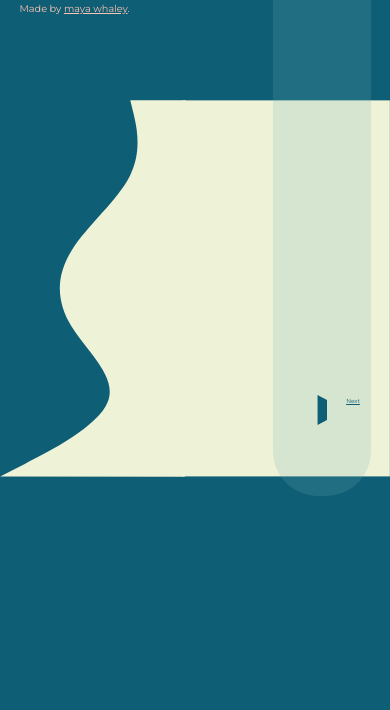
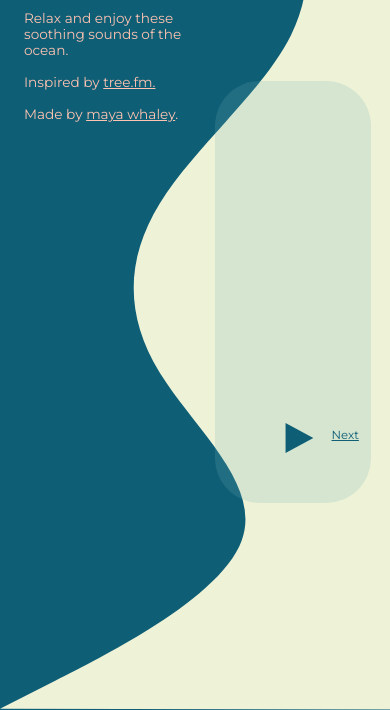
Before and after one commit to mayawhaley/oceans, a website: page index.html in a window 390 px wide. Shown: the part 134-844 px from the top of the page. Drawn offline with Linux system fonts and the light colour scheme; no server answers.

Commit message:
edit for mobile

```diff
--- a/index.html
+++ b/index.html
@@ -23,7 +23,7 @@
             </div>
             <div id="main-desc">
                 <p>
-                    It’s been a long year. Enjoy the relaxing sound of the ocean.
+                    Relax and enjoy these soothing sounds of the ocean.
                     <br>
                     <br>
                     Inspired by <a id="tree" href="https://www.tree.fm/">tree.fm.</a>
--- a/style.css
+++ b/style.css
@@ -9,6 +9,8 @@
 .container{
     background: #0E5E76 url('static/vector.svg') no-repeat;
     background-position: right;
+
+
     background-size: contain;
     height: 100vh;
     width: 100vw;
@@ -19,11 +21,12 @@
 
 .main{
     display: flex;
-    margin: 4%;
+    margin: 2%;
     margin-top: 5%;
     width: 40%;
     height: 60%;
     padding: 1%;
+    /* background-color: wheat; */
 }
 #main-title{
     color: #EEF2D7;
@@ -64,6 +67,7 @@
 
 }
 
+
 #sound-title{
     font-size: 3vw;
     justify-content: center;
@@ -100,6 +104,8 @@
     -webkit-box-orient: vertical;
     /* background-color: white; */
 }
+
+
 
 #sound-link{
     width: 10%;
@@ -156,7 +162,7 @@
 
 #play{
     display: inline-flex;
-    background: url("static/play.svg") no-repeat;
+    background:url("static/play.svg") no-repeat;
     outline: none;
     border: none;
     position: absolute;
@@ -164,8 +170,8 @@
     justify-content: center;
     margin-bottom: 20%;
     margin-top: 10%;
-    width: 10%;
-    height: 50%;
+    width: 20%;
+    height: 60%;
     left: 45%;
     transition: .3s;
 
@@ -207,3 +213,64 @@
 #next:focus {
     outline: none;
   }
+
+
+  @media only screen and (max-width: 700px){
+    .container{
+        background: #0E5E76 url('static/vector.svg') no-repeat;
+        display: flex;
+        position: fixed;
+
+        background-size: cover;
+        height: 100vh;
+        width: 205vw;
+    }
+#main-title{
+    font-size: 5vw;
+}
+
+#main-desc{
+    font-size: 3.5vw;
+    width: 20%;
+    margin-top: 12%;
+}
+    .sound-container{
+        display: flex;
+        position: fixed;
+        width: 40%;
+        height: 50%;
+        left: 55%;
+        margin-top: 55%;
+        background: rgba(113, 177, 178, .2);
+        border-radius: 45px;
+        overflow: hidden;
+    }
+
+    #sound-link{
+        width: 20%;
+        margin-left: 8%;
+        margin-top: 45%;
+    }
+    #sound-link a{
+        font-size: 2vw;
+    }
+
+    #next{
+        font-size: 3vw;
+    }
+
+    #pause{
+        width: 20%;
+    }
+
+    #sound-desc{
+        font-size: 3.5vw;
+        left: 62%;
+        margin-top: 25%;
+        width: 30%;
+    }
+
+    #sound-title{
+        font-size: 5vw;
+    }
+}
```
